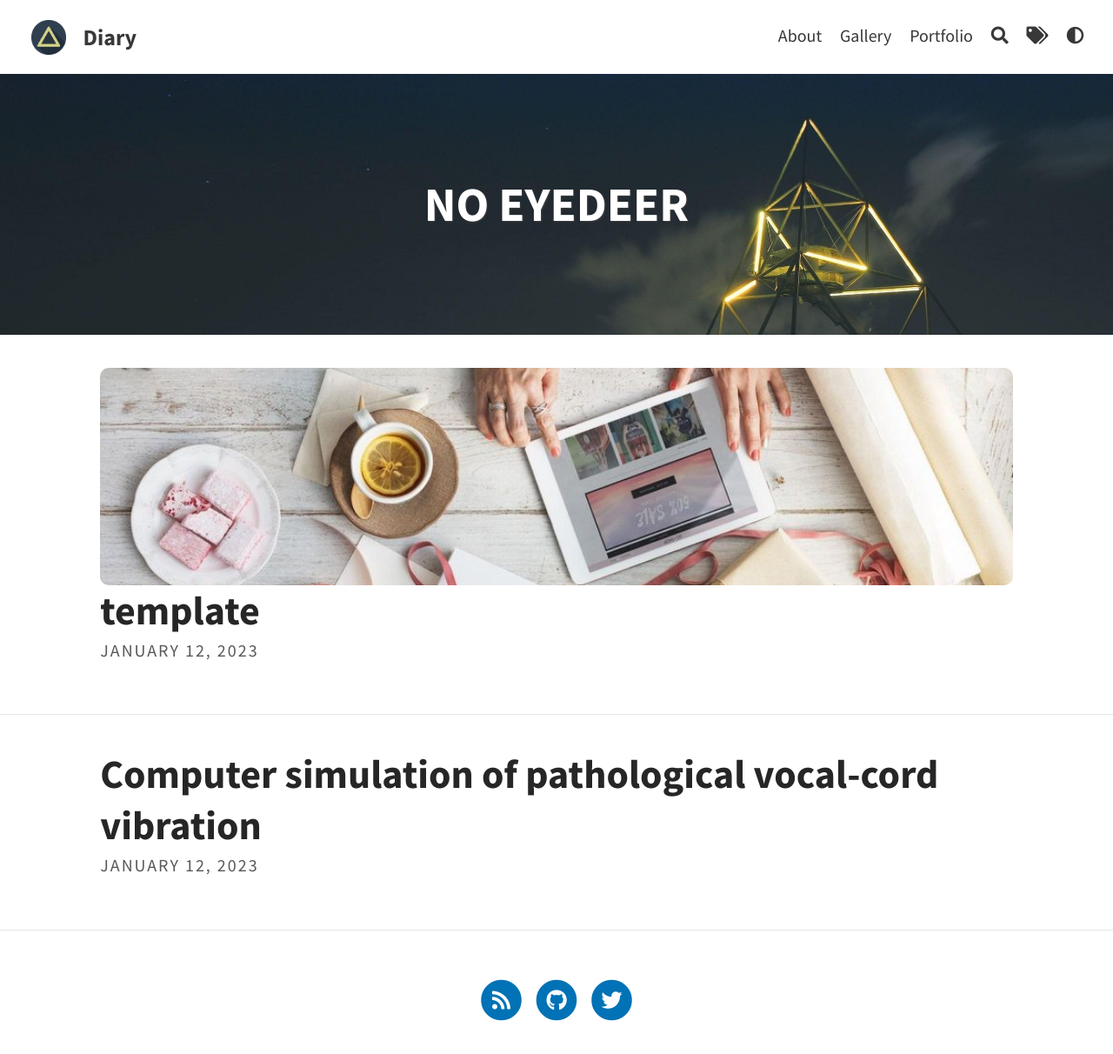
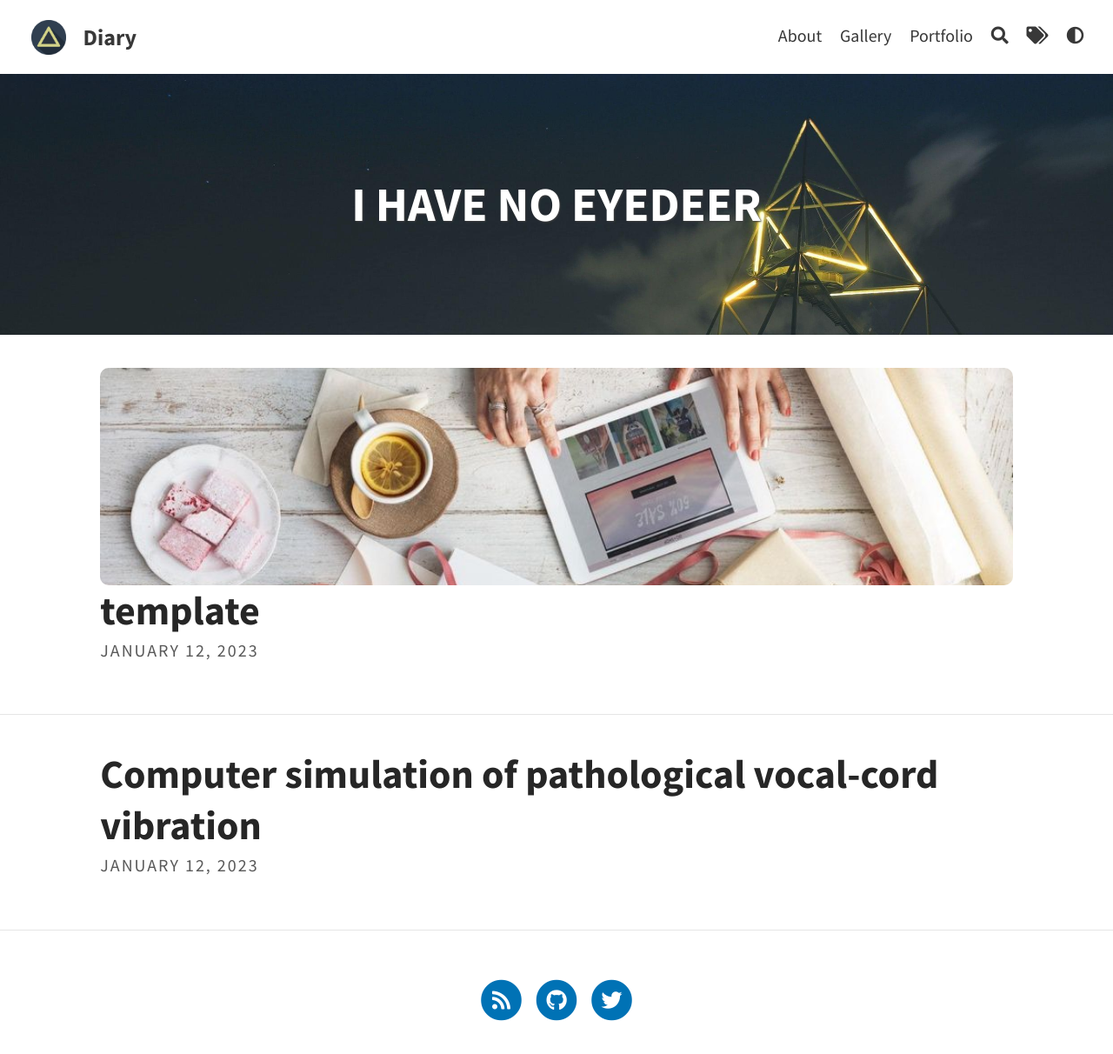
Before and after one commit to sixicode/sixicode.github.io, a Jekyll site: the page built from index.html, in a window 1280 px wide. Shown: the whole page at 87% size. Built offline with Jekyll 4.4.1, drawn with Linux system fonts in a browser that asks for light colours; nearby versions of some CDN libraries; library files that are not in the unit come from our copies; the list of posts is cut into pages by our own code; comment, search, counter and statistics services are not loaded.

Commit message:
i have no idea

```diff
--- a/_config.yml
+++ b/_config.yml
@@ -9,7 +9,7 @@ avatar: assets/img/triangle.png                         # Empty for no avatar in
 favicon: assets/favicon.ico                             # Icon displayed in the tab
 
 # Header and footer text
-header_text: NO EYEDEER # Change Blog header text
+header_text: I HAVE NO EYEDEER # Change Blog header text
 header_feature_image: assets/img/header/triangular.jpeg
 header_feature_image_responsive: true
 footer_text: " "
```
